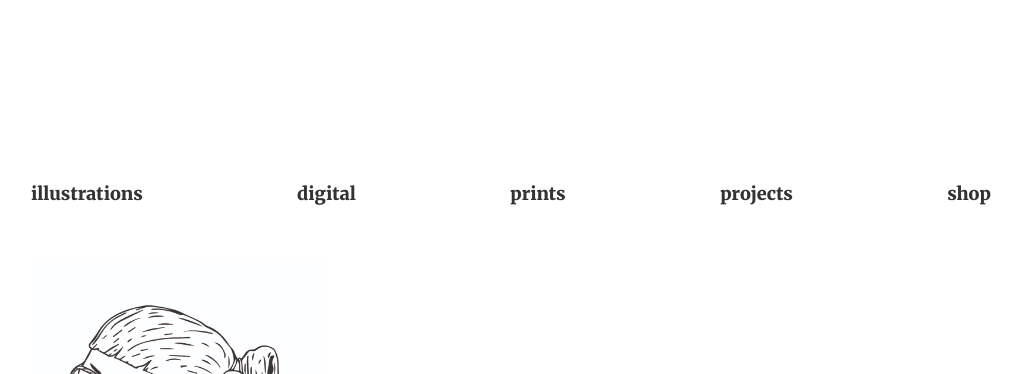
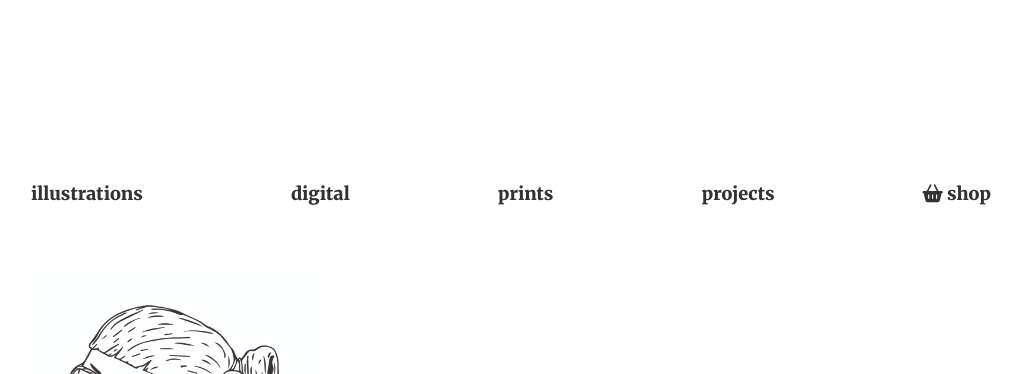
Before and after one commit to beetlebob/beetlebob.github.io, a Jekyll site: the page built from index.html, in a window 1280 px wide. Shown: the top 374 px of the page, without its empty margins (129-1151 px from the left). Built offline with Jekyll 4.4.1, drawn with Linux system fonts in a browser that asks for light colours; nearby versions of some CDN libraries.

Commit message:
Added shop icon

```diff
--- a/_config.yml
+++ b/_config.yml
@@ -38,7 +38,7 @@ defaults:
           digital: /digital
           prints: /prints
           projects: /projects
-          shop: http://beetlebob.bigcartel.com/
+          <i class="fa fa-shopping-basket" aria-hidden="true"></i> shop: http://beetlebob.bigcartel.com/
   - scope:
       path: ""
       type: designs
--- a/_layouts/default.html
+++ b/_layouts/default.html
@@ -11,6 +11,7 @@
     <link rel="stylesheet" href="/css/main.css">
 
     <link href="https://fonts.googleapis.com/css?family=Merriweather:900|Work+Sans:200,400" rel="stylesheet">
+    <script src="https://use.fontawesome.com/454bb5aa7d.js"></script>
 
     {% include gtm.html %}
 </head>
```
